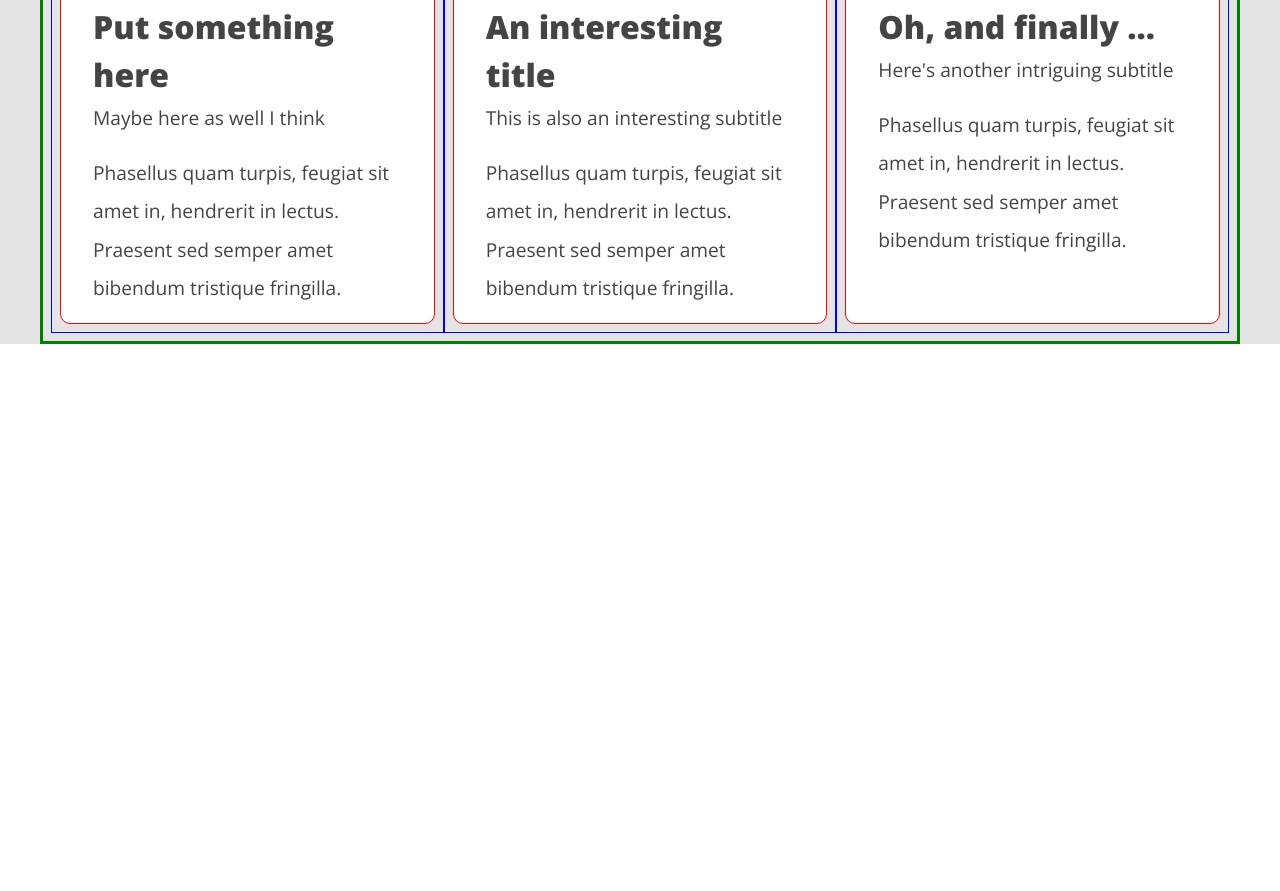
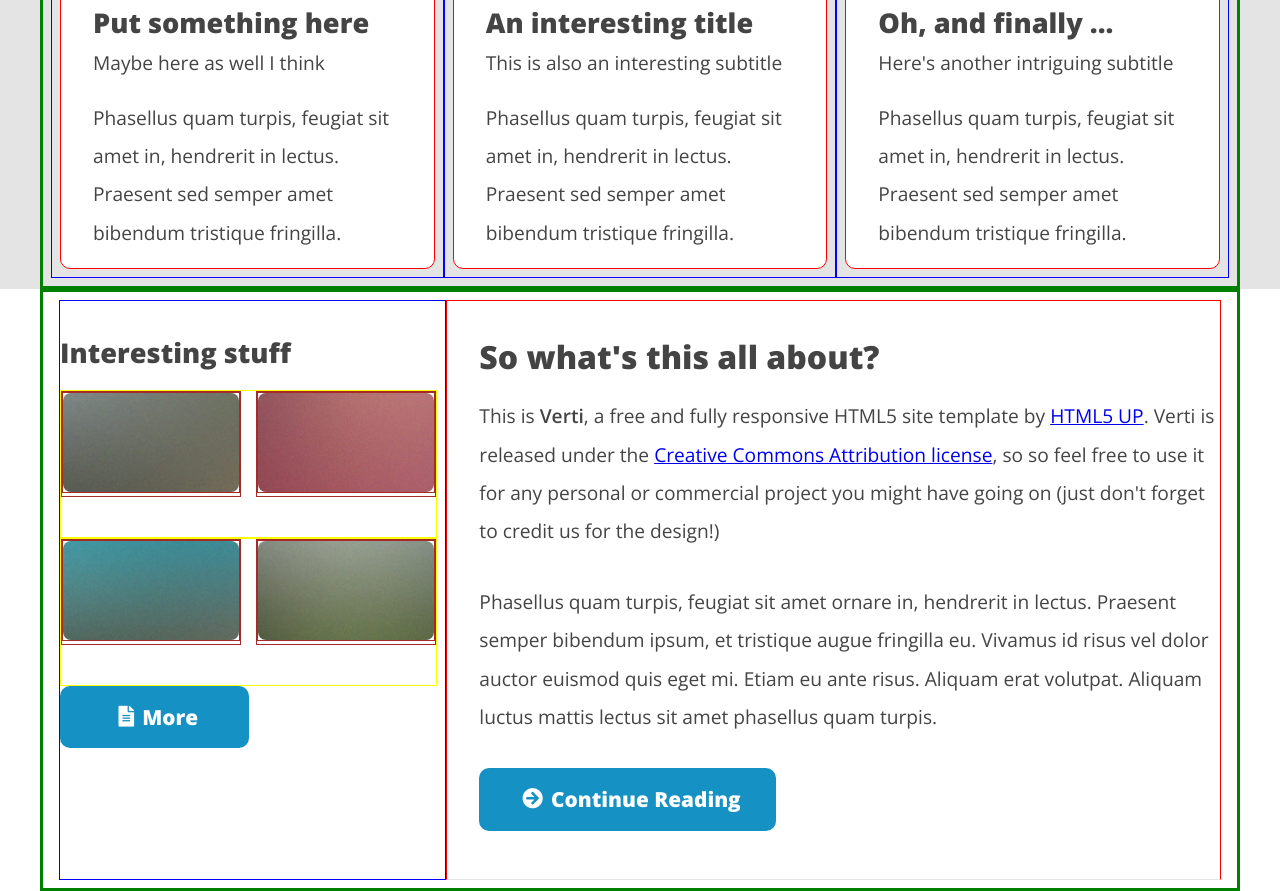
Before and after one commit to MartaSolo/verti, a website: page index.html in a window 1280 px wide. Shown: the part 733-1624 px from the top of the page. Before the commit the page ends 1077 px from the top, so only its background shows below. Drawn offline with nearby package versions, Linux system fonts and the light colour scheme.

Commit message:
about section finished

```diff
--- a/index.html
+++ b/index.html
@@ -95,6 +95,33 @@
           </section>
         </div>
       </section>
+      <!-- Section about -->
+      <section class="about">
+        <div class="container">
+          <div class="row">
+            <div class="col-8">
+              <h2>So what's this all about?</h2>
+              <p>This is <strong>Verti</strong>, a free and fully responsive HTML5 site template by <a href="http://html5up.net">HTML5 UP</a>. Verti is released under the <a href="http://html5up.net/license">Creative Commons Attribution license</a>, so so feel free to use it for any personal or commercial project you might have going on (just don't forget to credit us for the design!)</p>
+              <p>Phasellus quam turpis, feugiat sit amet ornare in, hendrerit in lectus. Praesent semper bibendum ipsum, et tristique augue fringilla eu. Vivamus id risus vel dolor auctor euismod quis eget mi. Etiam eu ante risus. Aliquam erat volutpat. Aliquam luctus mattis lectus sit amet phasellus quam turpis.</p>
+              <a href="/" class="button">Continue Reading</a>
+            </div>
+            <div class="col-4">
+              <h3>Interesting stuff</h3>
+              <div class="photos">
+                <div class="photo"><a href="/" class="photo"><img src="assets/pic04.jpg" alt="steps"></a></div>
+                <div class="photo"><a href="/" class="photo"><img src="assets/pic05.jpg" alt="path"></a></div>
+
+              </div>
+              <div class="photos">
+                <div class="photo"><a href="/" class="photo"><img src="assets/pic06.jpg" alt="mountains"></a></div>
+                <div class="photo"><a href="/" class="photo"><img src="assets/pic07.jpg" alt="stones"></a>
+                </div></div>
+              <a href="/" class="button">More</a>
+            </div>
+
+          </div>
+        </div>
+      </section>
     </div>
   </body>
 </html>
--- /dev/null
+++ b/scss/_about.scss
@@ -0,0 +1,116 @@
+$columns: 12;
+
+@for $i from 1 through 12 {
+  .col-#{$i} {
+    width: 100% / $columns * $i;
+  }
+}
+
+.about {
+  .container {
+    padding: 0 0.5rem;
+    .row {
+      display: flex;
+      flex-direction: row-reverse;
+      flex-wrap: wrap;
+      margin: $defaultmargin;
+      .col-8 {
+        border: 1px solid red;
+        flex-basis: 100%;
+        border-bottom: 1px solid $color-background;
+        padding: 2rem 0 3rem 0;
+        h2 {
+          font-size: 1.2rem;
+          font-weight: 800;
+          line-height: 1.5;
+          margin-bottom: 1rem;
+        }
+        p {
+          font-size: 1rem;
+          font-weight: 300;
+          line-height: 2;
+          padding-bottom: 2rem;
+          strong {
+            font-weight: 600;
+          }
+        }
+        .button {
+          @include button;
+          &::before {
+            content: "\f0a9";
+            font-family: "Font Awesome 5 Free";
+            margin: 0 0.5rem;
+          }
+        }
+        // Tablet
+        @include tablet {
+          flex-basis: auto;
+          padding-left: 2rem;
+          h2 {
+            font-size: 2rem;
+          }
+          p {
+            font-size: 1.2rem;
+          }
+          .button {
+            width: 40%;
+          }
+        }
+      }
+      .col-4 {
+        border: 1px solid blue;
+        flex-basis: 100%;
+        padding: 2rem 0.5rem 3rem 0;
+        h3 {
+          font-size: 1.2rem;
+          font-weight: 800;
+          line-height: 1.5;
+          margin-bottom: 1rem;
+        }
+        .photos {
+          border: 1px solid yellow;
+          display: flex;
+          justify-content: space-between;
+          padding-bottom: 2rem;
+          .photo {
+            border: 1px solid brown;
+            width: 48%;
+            height: 40%;
+            margin-bottom: 2%;
+            a {
+              display: block;
+              width: 100%;
+              height: 100%;
+              img {
+                display: block;
+                width: 100%;
+                height: 100%;
+                object-fit: cover;
+                border-radius: 8px;
+              }
+            }
+          }
+        }
+        .button {
+          @include button;
+          &::before {
+            content: "\f15c";
+            font-family: "Font Awesome 5 Free";
+            margin: 0 0.5rem 0 0.5rem;
+          }
+        }
+        // Tablet
+        @include tablet {
+          flex-basis: auto;
+          margin-left: 0;
+          h3 {
+            font-size: 1.7rem;
+          }
+          .button {
+            width: 50%;
+          }
+        }
+      }
+    }
+  }
+}
--- a/scss/_articles.scss
+++ b/scss/_articles.scss
@@ -9,7 +9,6 @@ $columns: 12;
 .articles {
   width: 100%;
   background: $color-background;
-  color: $color-text;
   .container {
     padding: 0;
     .row {
@@ -35,7 +34,7 @@ $columns: 12;
           .content {
             padding: 0 2rem;
             h3 {
-              font-size: 1.8rem;
+              font-size: 1.5rem;
               font-weight: 800;
               line-height: 1.5;
               margin-top: 1rem;
@@ -55,7 +54,7 @@ $columns: 12;
           .article {
             .content {
               h3 {
-                font-size: 2rem;
+                font-size: 1.7rem;
               }
               p {
                 font-size: 1.2rem;
--- /dev/null
+++ b/scss/_button.scss
@@ -0,0 +1,12 @@
+// General button styling
+@mixin button {
+  display: block;
+  padding: 1.3rem;
+  font-size: 1.3rem;
+  font-weight: 800;
+  text-decoration: none;
+  border-radius: 10px;
+  background-color: $color-accent;
+  color: #fff;
+  @include flexCenter;
+}
--- a/scss/_common.scss
+++ b/scss/_common.scss
@@ -2,6 +2,10 @@
   box-sizing: border-box;
   margin: 0;
   padding: 0;
+}
+
+html {
+  color: $color-text;
 }
 
 .container {
--- a/scss/_intro.scss
+++ b/scss/_intro.scss
@@ -25,21 +25,22 @@
     .buttons {
       padding: 1rem 0;
       a {
-        display: block;
-        padding: 1.3rem;
-        font-size: 1.5rem;
-        font-weight: 900;
-        text-decoration: none;
-        border-radius: 10px;
-        @include flexCenter;
+        @include button;
+        // display: block;
+        // padding: 1.3rem;
+        // font-size: 1.5rem;
+        // font-weight: 900;
+        // text-decoration: none;
+        // border-radius: 10px;
+        // @include flexCenter;
         &.go {
-          background-color: $color-accent;
-          color: #fff;
+          // background-color: $color-accent;
+          // color: #fff;
           margin-bottom: 1rem;
           &::before {
             content: "\f0a9";
             font-family: "Font Awesome 5 Free";
-            margin: 0 0.5rem 0 0.5rem;
+            margin: 0 0.5rem;
           }
         }
         &.info {
@@ -58,9 +59,6 @@
       display: flex;
       justify-content: space-between;
       align-items: center;
-      .card {
-        // padding: 2rem 1rem 2rem 1rem;
-      }
       .buttons {
         a {
           width: 220px;
@@ -72,7 +70,6 @@
     // Desktop
     @include desktop {
       justify-content: space-around;
-
       .card {
         h2 {
           font-size: 2.5rem;
--- a/scss/main.scss
+++ b/scss/main.scss
@@ -3,5 +3,7 @@
 @import "variables";
 @import "common";
 @import "header";
+@import "button";
 @import "intro";
 @import "articles";
+@import "about";
```
Also changed, not shown: css/main.css, 1 other file.
